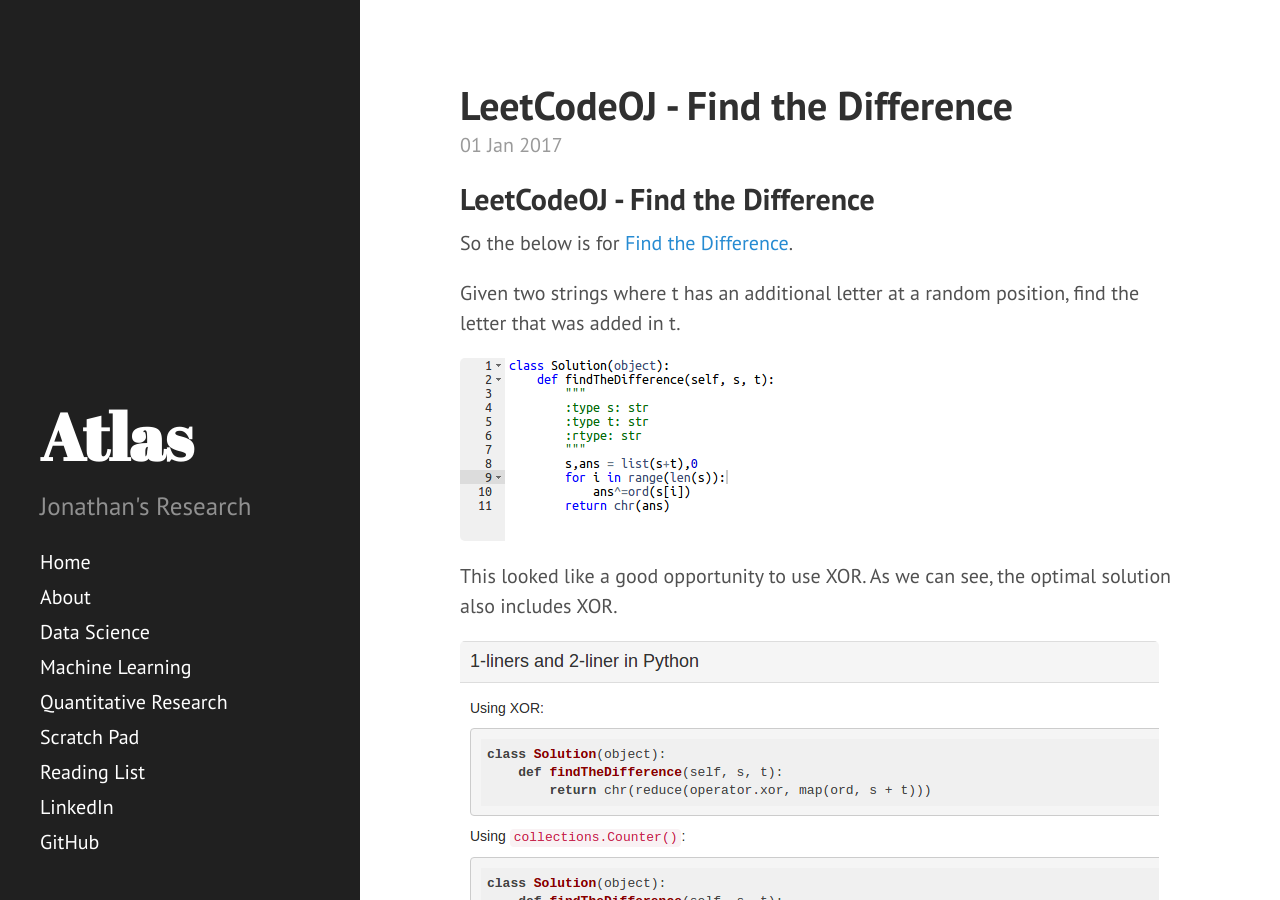
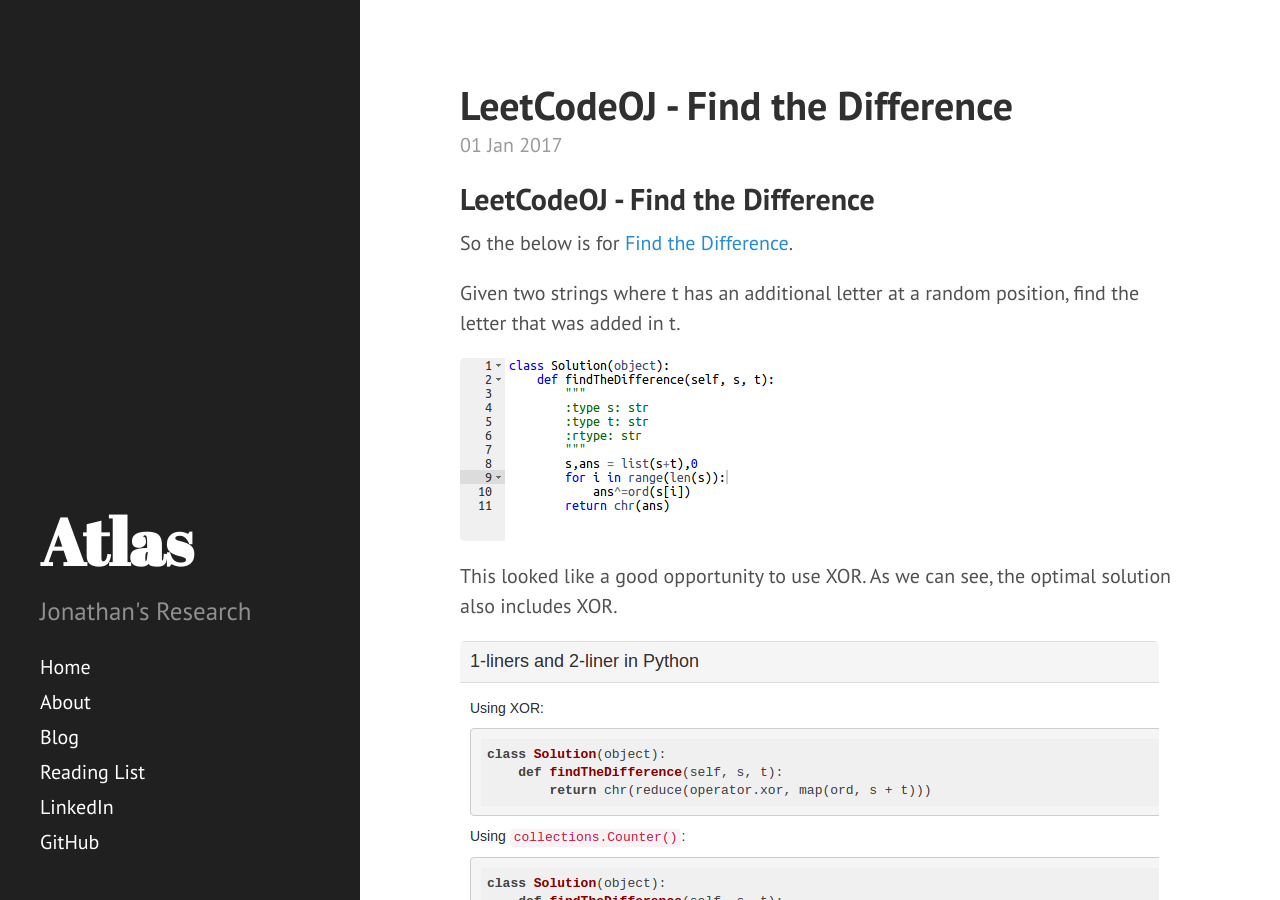
Before and after one commit to JonathanJohann/Research, a Jekyll site: the page built from index.html, in a window 1280 px wide and 900 px high. Built offline with Jekyll 4.4.1, drawn with Linux system fonts in a browser that asks for light colours; Markdown is read by kramdown in place of the engine named in the settings; the list of posts is cut into pages by our own code.

Commit message:
Update sidebar.html

```diff
--- a/_includes/sidebar.html
+++ b/_includes/sidebar.html
@@ -17,10 +17,7 @@
         `layout: page` in the front-matter. See readme for usage.
       {% endcomment %}
       <a class="sidebar-nav-item" href="https://jonathanjohann.github.io/Research/About">About</a>
-      <a class="sidebar-nav-item" href="https://jonathanjohann.github.io/Research/Data_Science">Data Science</a>
-      <a class="sidebar-nav-item" href="https://jonathanjohann.github.io/Research/Machine_Learning">Machine Learning</a>
-      <a class="sidebar-nav-item" href="https://jonathanjohann.github.io/Research/Quantitative_Research">Quantitative Research</a>
-      <a class="sidebar-nav-item" href="https://jonathanjohann.github.io/Research/Scratch_Pad">Scratch Pad</a>
+      <a class="sidebar-nav-item" href="https://jonathanjohann.github.io/Research/Blog">Blog</a>
       <a class="sidebar-nav-item" href="https://jonathanjohann.github.io/Research/Reading_List">Reading List</a>
       <a class="sidebar-nav-item" href="http://linkedin.com/in/jonathan-f-johannemann-5aa85894">LinkedIn</a>
       <a class="sidebar-nav-item" href="https://github.com/JonathanJohann">GitHub</a>
```
